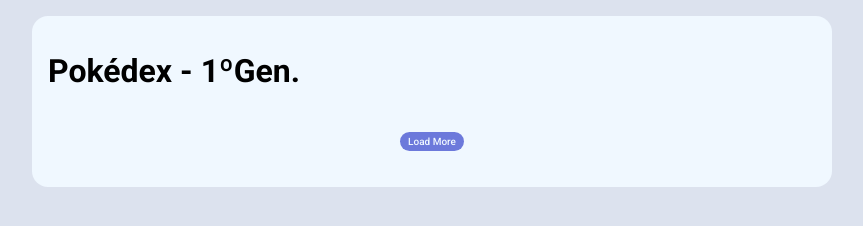
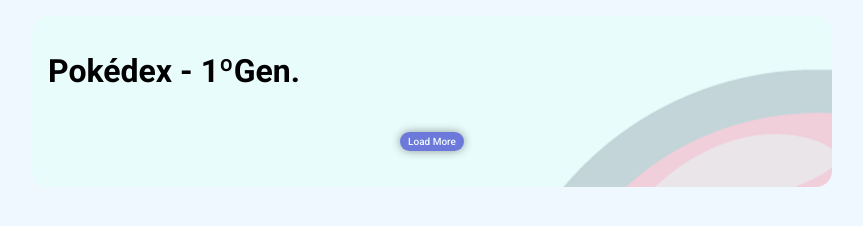
Before and after one commit to Tzaaarr/js-developer-pokedex, a plain HTML site: page index.html in a window 1280 px wide. Shown: the whole page, without its empty margins (208-1071 px from the left). Drawn offline with nearby package versions, Linux system fonts and the light colour scheme; no server answers.

Commit message:
update - image background + button CSS

```diff
--- a/assets/css/global.css
+++ b/assets/css/global.css
@@ -4,14 +4,14 @@
 }
 
 body {
-    background-color: #dce2ee;
+    background-color: aliceblue;
 }
 
 .content {
+    background-image: url("pokeball_background.png");
     width: 100vh;
     height: 100vh;
     padding: 1rem;
-    background-color: aliceblue;
 }
 
 @media screen and (min-width: 992px) {
--- a/assets/css/pokedex.css
+++ b/assets/css/pokedex.css
@@ -130,6 +130,7 @@
     background-color: #6c79db;
     border: none;
     border-radius: 1rem;
+    box-shadow: 0 0 10px rgba(0, 0, 0, 0.4);
 }
 
 @media screen and (min-width: 390px) {
```
Also changed, not shown: assets/css/pokeball_background.png (added).
